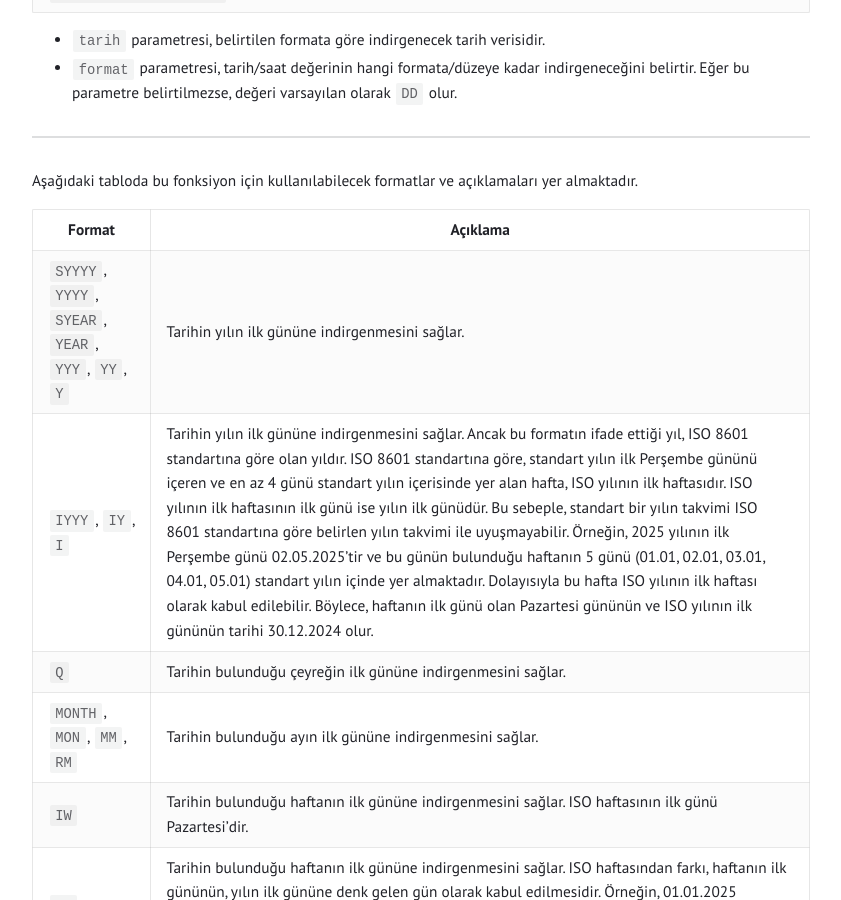
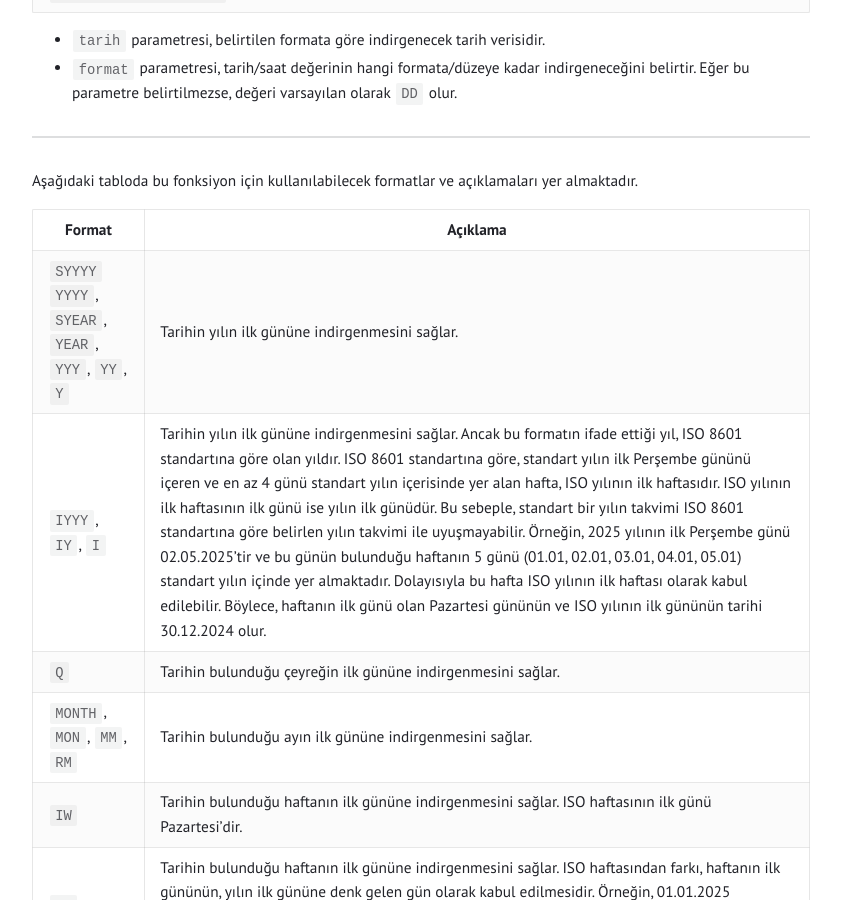
Before and after one commit to tunahanoguz/tunahanoguz.github.io, a Jekyll site: the page built from _posts/2025-05-27-oracle-trunc-datetime-fonksiyonu.md, in a window 1280 px wide and 900 px high, scrolled down 405 px. Shown: the whole window, without its empty margins (219-1060 px from the left). Built offline with Jekyll 4.4.1, drawn with Linux system fonts in a browser that asks for light colours.

```diff
--- a/_posts/2025-05-27-oracle-trunc-datetime-fonksiyonu.md
+++ b/_posts/2025-05-27-oracle-trunc-datetime-fonksiyonu.md
@@ -22,7 +22,7 @@ Aşağıdaki tabloda bu fonksiyon için kullanılabilecek formatlar ve açıklam
 
 | Format                                             | Açıklama                                                                                                |
 |----------------------------------------------------|---------------------------------------------------------------------------------------------------------|
-| `SYYYY`, `YYYY`, `SYEAR`, `YEAR`, `YYY`, `YY`, `Y` | Tarihin yılın ilk gününe indirgenmesini sağlar.                                                         |
+| `SYYYY`<br>`YYYY`, `SYEAR`, `YEAR`, `YYY`, `YY`, `Y` | Tarihin yılın ilk gününe indirgenmesini sağlar.                                                         |
 | `IYYY`, `IY`, `I`                                  | Tarihin yılın ilk gününe indirgenmesini sağlar. Ancak bu formatın ifade ettiği yıl, ISO 8601 standartına göre olan yıldır. ISO 8601 standartına göre, standart yılın ilk Perşembe gününü içeren ve en az 4 günü standart yılın içerisinde yer alan hafta, ISO yılının ilk haftasıdır. ISO yılının ilk haftasının ilk günü ise yılın ilk günüdür. Bu sebeple, standart bir yılın takvimi ISO 8601 standartına göre belirlen yılın takvimi ile uyuşmayabilir. Örneğin, 2025 yılının ilk Perşembe günü 02.05.2025'tir ve bu günün bulunduğu haftanın 5 günü (01.01, 02.01, 03.01, 04.01, 05.01) standart yılın içinde yer almaktadır. Dolayısıyla bu hafta ISO yılının ilk haftası olarak kabul edilebilir. Böylece, haftanın ilk günü olan Pazartesi gününün ve ISO yılının ilk gününün tarihi 30.12.2024 olur.                                                                    |
 | `Q`                                                | Tarihin bulunduğu çeyreğin ilk gününe indirgenmesini sağlar.                                            |
 | `MONTH`, `MON`, `MM`, `RM`                         | Tarihin bulunduğu ayın ilk gününe indirgenmesini sağlar.                                                |
```
